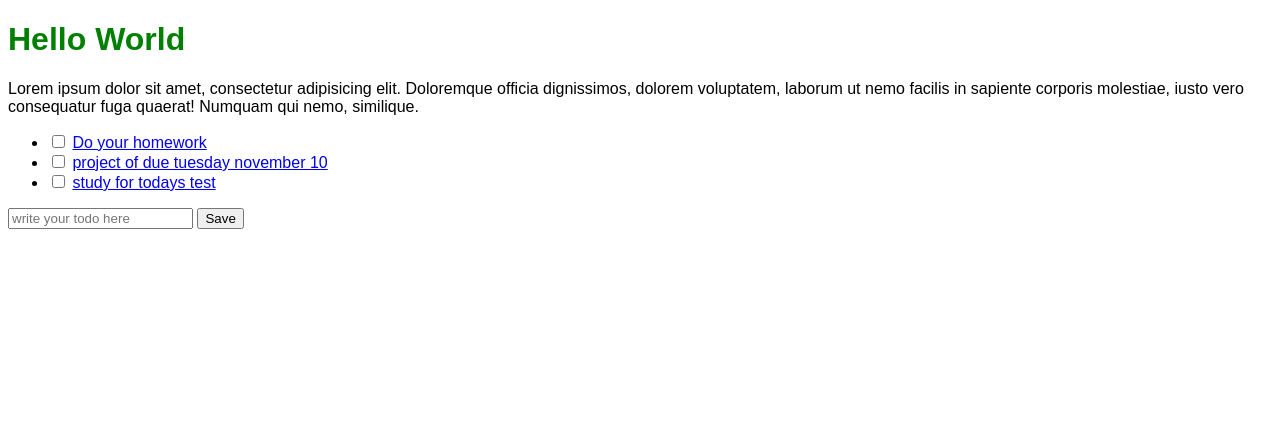
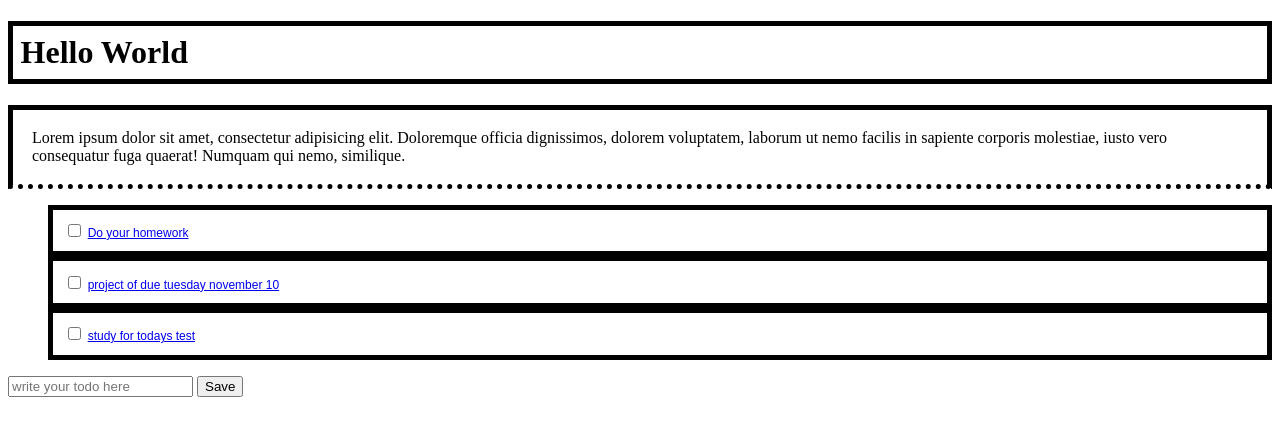
Before and after one commit to kevinkevin38/todo_app_app_end, a plain HTML site: page index.html in a window 1280 px wide. Drawn offline with Linux system fonts and the light colour scheme.

Commit message:
added border

```diff
--- a/index.css
+++ b/index.css
@@ -1,4 +1,18 @@
-h1{color: green;}
-html{
+.mylist{color: green;}
+.list-item{
   font-family: sans-serif;
+  font-size: 12px;
+  border: 5px solid black;
+  padding: .3cm .3cm .3cm .3cm;
+  list-style:none;
 }
+h1 {
+    border: 5px solid black;
+    padding: .2cm .2cm .2cm .2cm;
+}
+p{
+    border: 5px solid black;
+    padding:.5cm .5cm .5cm .5cm;
+    border-style: solid;
+    border-bottom-style: dotted;
+}
--- a/index.html
+++ b/index.html
@@ -12,14 +12,15 @@
   fuga quaerat! Numquam qui nemo, similique.
     </p>
 </body>
-<ul>
-  <li><input type="checkbox">
+<ul class="mylist">
+
+  <li class="list-item"><input type="checkbox">
       <a href="show.html">Do your homework</a>
-     </li>
-  <li><input type="checkbox">
+     </li class="list-item">
+  <li class="list-item"><input type="checkbox">
   <a href="show.html">project of due tuesday november 10</a>
       </li>
-  <li><input type="checkbox">
+  <li class="list-item"><input type="checkbox">
   <a href="show.html">study for todays test</a>
       </li>
 </ul>
--- a/show.css
+++ b/show.css
@@ -1,5 +1,5 @@
 h2{color: cyan;}
-html{
+body {
   font-family: sans-serif;
   background-color: red;
 }
```
